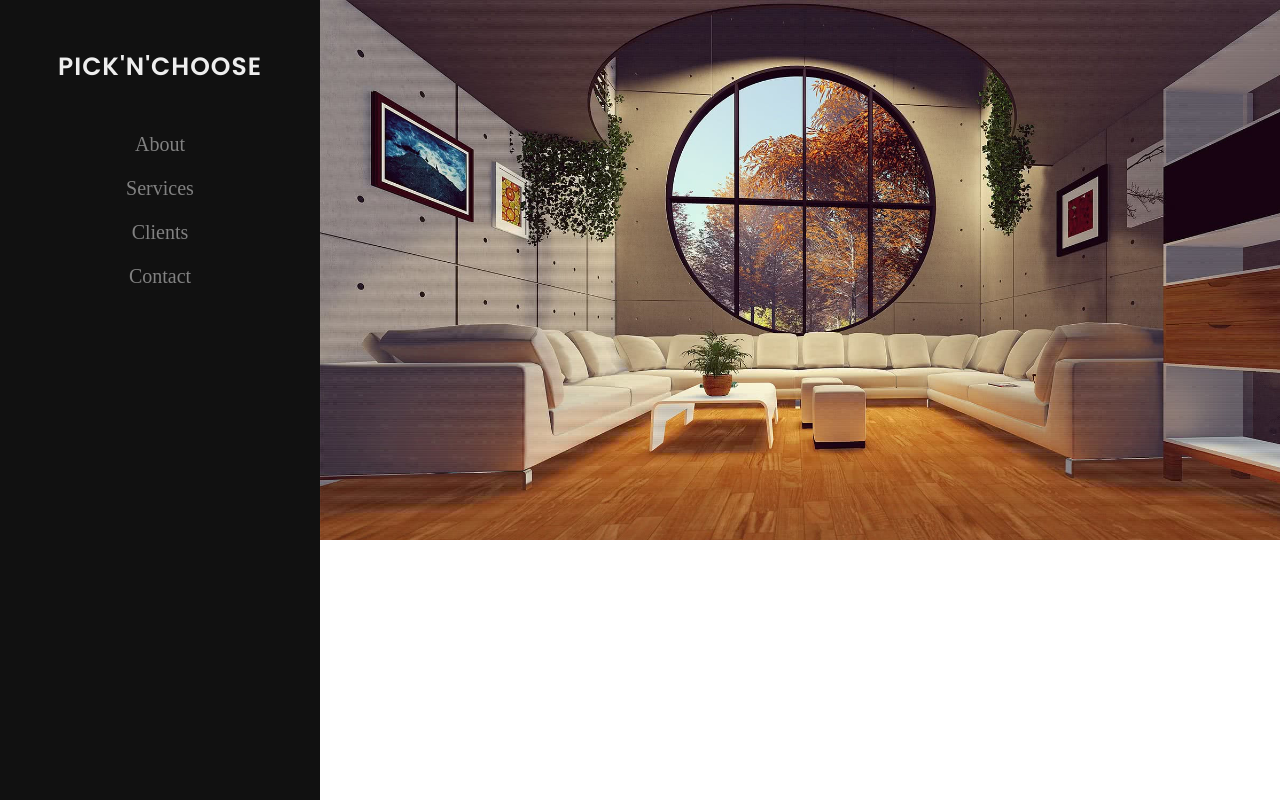
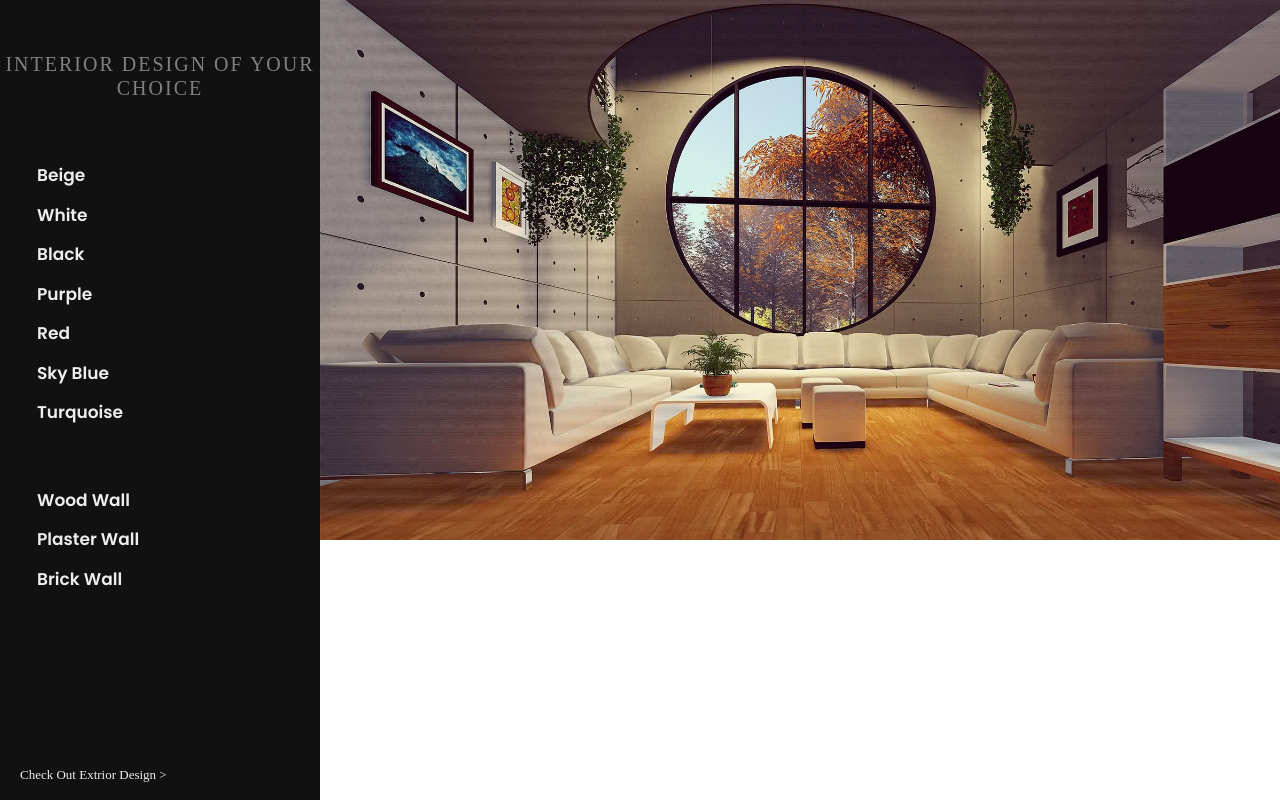
Before and after one commit to navya2006/bvn, a plain HTML site: page beige.html in a window 1280 px wide. Drawn offline with nearby package versions, Linux system fonts and the light colour scheme.

Commit message:
eheehehe

```diff
--- a/beige.html
+++ b/beige.html
@@ -14,11 +14,21 @@
     <body>
 
         <div class="sidenav">
-            <h1>PICK'N'CHOOSE</h1>
-            <a href="#">About</a>
-            <a href="#">Services</a>
-            <a href="#">Clients</a>
-            <a href="#">Contact</a>
+            <h1>INTERIOR DESIGN OF YOUR CHOICE</h1>
+
+            <a class="beige" href="#">Beige</a>
+            <a href="#">White</a>
+            <a href="#">Black</a>
+            <a href="#">Purple</a>
+            <a href="#">Red</a>
+            <a href="">Sky Blue</a>
+            <a href="">Turquoise</a>
+            <br><br>
+            <a href="#">Wood Wall</a>
+            <a href="#">Plaster Wall</a>
+            <a href="#">Brick Wall</a>
+
+            <p>check out extrior design   ></p>
           </div>
 
           <div class="main">
--- a/main.css
+++ b/main.css
@@ -35,13 +35,23 @@ main::-webkit-scrollbar-thumb {
 
 /* SIDENAV */
 h1{
-    font-size: 25px;
-    color: #eee;
-    font-family: 'Poppins', 'sans-serif';
-    letter-spacing: 1px;
+    font-size: 20px;
+    color: #818181;
+    font-family: 'Cabin, sans-serif';
+    letter-spacing: 2px;
     text-align: center;
     padding-top: 10%;
-    padding-bottom : 10%;
+    padding-bottom : 15%;
+}
+
+p{
+    position: absolute;
+    padding-left: 20px;
+    bottom: 0;
+    font-size: 13px;
+    color: #eee;
+    font-family: 'Cabin, sans-serif';
+    text-transform: capitalize;
 }
 
 .sidenav {
@@ -58,17 +68,20 @@ h1{
 
   .sidenav a {
     padding: 7px;
+    margin-left: 30px;
+    margin-right: 30px;
+    color: #eee;
     text-decoration: none;
-    font-size: 20px;
-    color: #818181;
+    font-size: 17px;
     display: block;
-    font-family: 'Cabin, sans-serif';
-    text-align: center;
+    font-family: 'Poppins', 'sans-serif';
   }
 
-  .sidenav a:hover {
-    color: #f1f1f1;
+  .sidenav a:hover{
+    background-color: #eee;
+    color: #111;
   }
+
 
   .main {
     margin-left: 25%;
@@ -80,6 +93,6 @@ h1{
   }
 
   .img{
-    height: 100%;
+    height: auto;
     width: 100%;
   }
```
